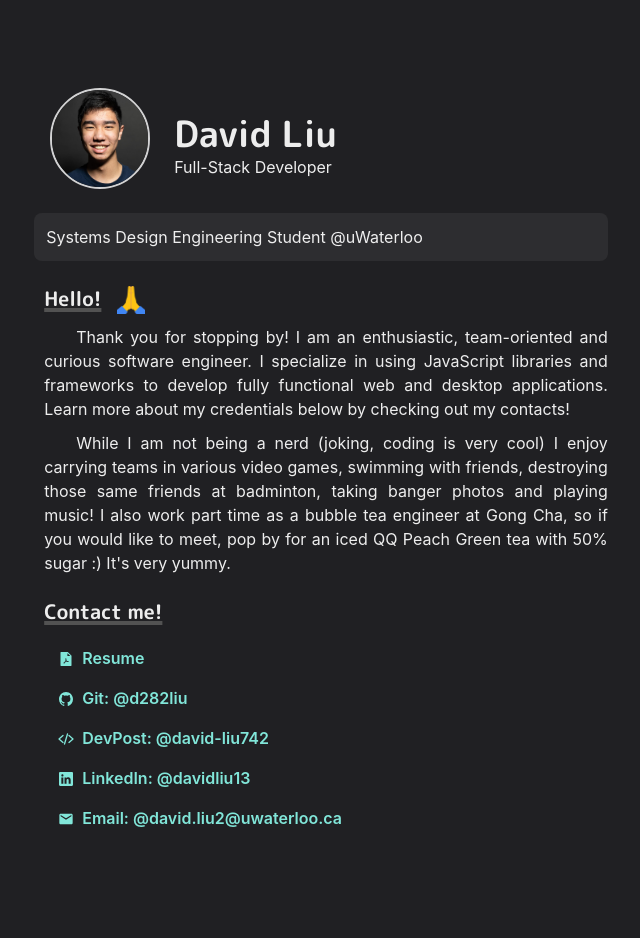
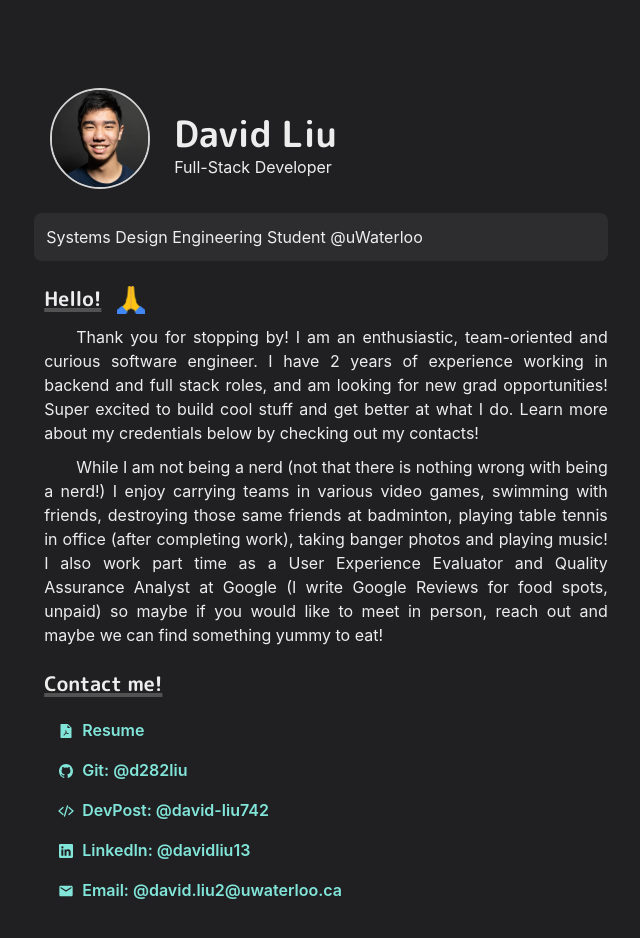
Before and after one commit to d282liu/David-Liu-Website-3, a Next.js app: page / in a window 1280 px wide. Shown: the top 938 px of the page, without its empty margins (319-959 px from the left). Before the commit the page ends 895 px from the top, so only its background shows below. Built offline with nearby package versions, Linux system fonts and the light colour scheme.

Commit message:
updated resume and description for new grad

```diff
--- a/pages/index.js
+++ b/pages/index.js
@@ -58,10 +58,12 @@ function HomePage() {
                     <Image src={prayerImg} ml={4} width={7} height={7} alt="logo" />
                     </Intro>
                     <Paragraph>
-                        Thank you for stopping by! I am an enthusiastic, team-oriented and curious software engineer. I specialize in using JavaScript libraries and frameworks to develop fully functional web and desktop applications. Learn more about my credentials below by checking out my contacts!
+                        Thank you for stopping by! I am an enthusiastic, team-oriented and curious software engineer. I have 2 years of experience working in backend and full stack roles, and am looking for new grad opportunities! Super excited to build cool stuff and get better at what I do. Learn more about my credentials below by checking out my contacts!
                     </Paragraph>
                     <Paragraph>
-                        While I am not being a nerd (joking, coding is very cool) I enjoy carrying teams in various video games, swimming with friends, destroying those same friends at badminton, taking banger photos and playing music! I also work part time as a bubble tea engineer at Gong Cha, so if you would like to meet, pop by for an iced QQ Peach Green tea with 50% sugar :) It's very yummy.
+                        While I am not being a nerd (not that there is nothing wrong with being a nerd!) I enjoy carrying teams in various video games, swimming with friends, destroying those same friends at badminton, playing table tennis in office (after completing work),
+                        taking banger photos and playing music! I also work part time as a User Experience Evaluator and Quality Assurance Analyst at Google (I write Google Reviews for food spots, unpaid) so maybe if you would like to meet in person, reach out and maybe we can find
+                        something yummy to eat!
                     </Paragraph>
                 </Section>
                 <Section delay={0.3}>
@@ -70,7 +72,7 @@ function HomePage() {
                     </Heading>
                     <List pl={2}>
                     <ListItem>
-                        <Link href="/files/David Liu Resume Jan 2024.pdf" download target="_blank">
+                        <Link href="/files/David Liu Resume Sept 2024.pdf" download target="_blank">
                         <Button
                             variant="ghost"
                             colorScheme="teal"
```
Also changed, not shown: 2 other files (tests, documents, lock files or other folders).
